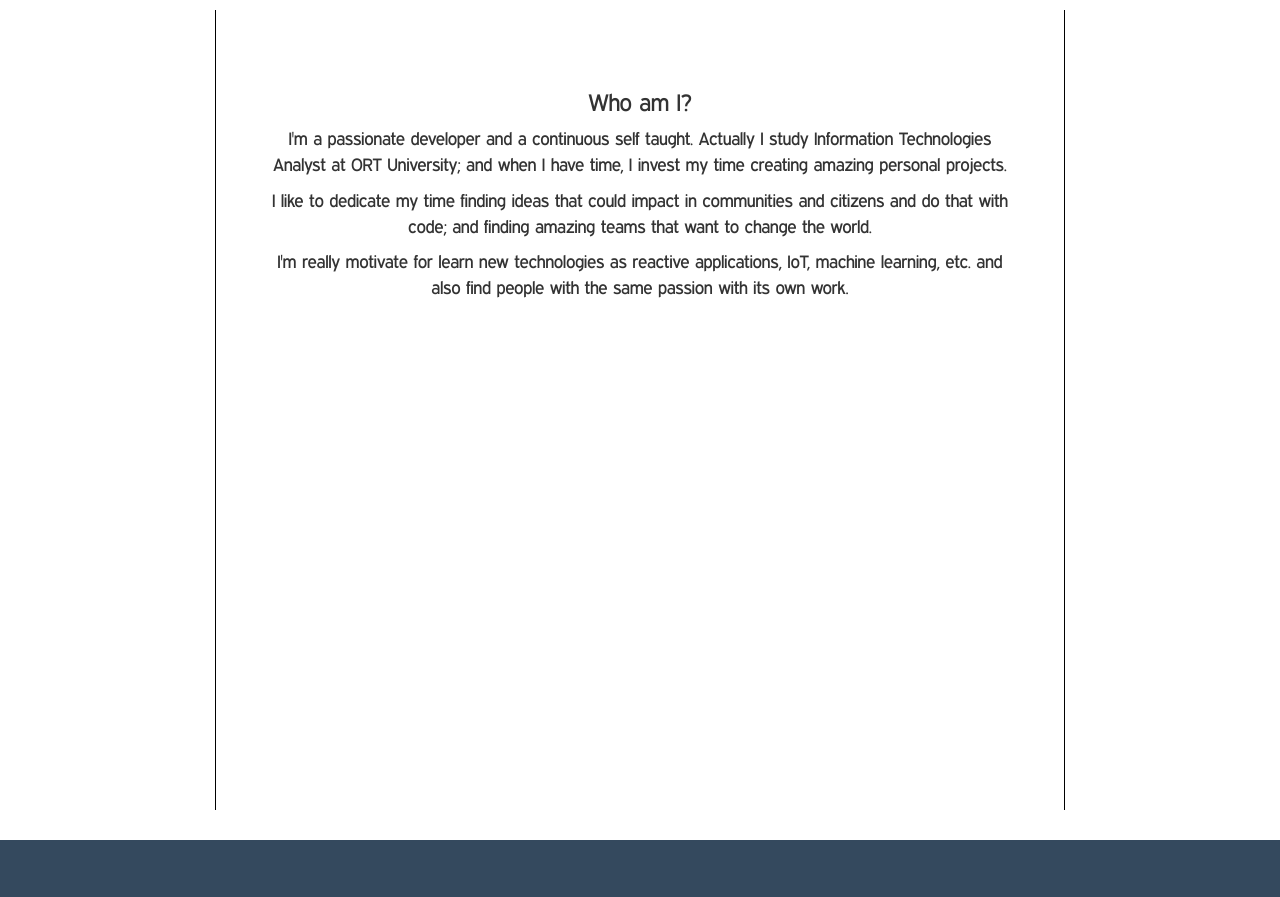
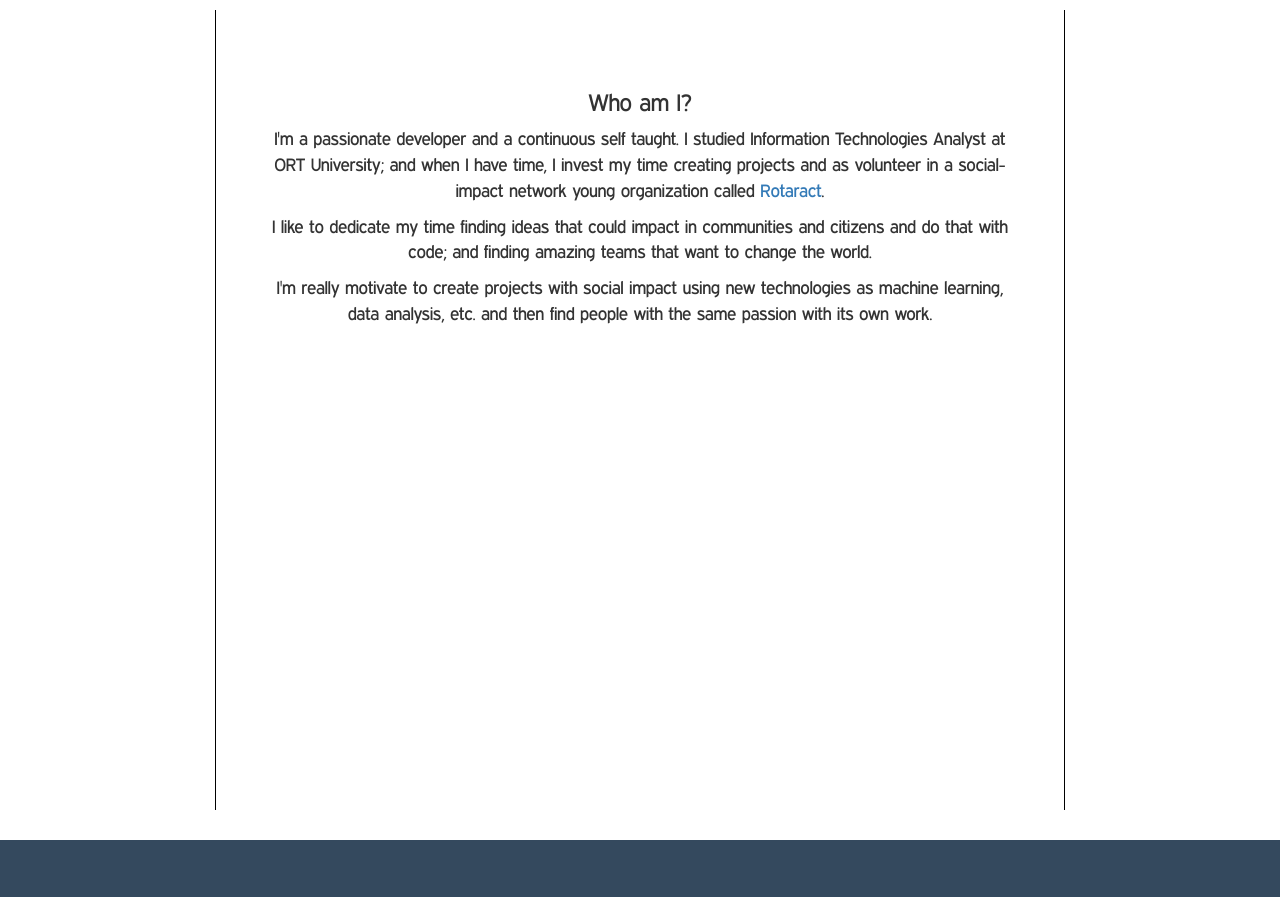
Before and after one commit to DRivAlegre/david-rivero, a website: page app/index.html in a window 1280 px wide. Shown: the part 820-1717 px from the top of the page. Drawn offline with Linux system fonts and the light colour scheme; files whose address does not match are found by name; a web font is replaced by a local one.

Commit message:
Replace text description

```diff
--- a/app/index.html
+++ b/app/index.html
@@ -35,12 +35,13 @@
       <div id="aboutme" class="container section-desc wall-section">
         <div class="section-component">
           <h3>Who am I?</h3>
-          <p>I'm a passionate developer and a continuous self taught. Actually I study Information Technologies Analyst at ORT University;
-             and when I have time, I invest my time creating amazing personal projects.</p>
+          <p>I'm a passionate developer and a continuous self taught. I studied Information Technologies Analyst at ORT University;
+             and when I have time, I invest my time creating projects and as volunteer in a social-impact network young organization
+            called <a href="http://www.rotaracturuguay.info/" target="_blank">Rotaract</a>.</p>
           <p>I like to dedicate my time finding ideas that could impact in communities and
              citizens and do that with code; and finding amazing teams that want to change the world.</p>
-          <p>I'm really motivate for learn new technologies as reactive applications, IoT, machine learning, etc.
-             and also find people with the same passion with its own work.</p>
+          <p>I'm really motivate to create projects with social impact using new technologies as machine learning,
+            data analysis, etc. and then find people with the same passion with its own work.</p>
         </div>
       </div>
 
```
